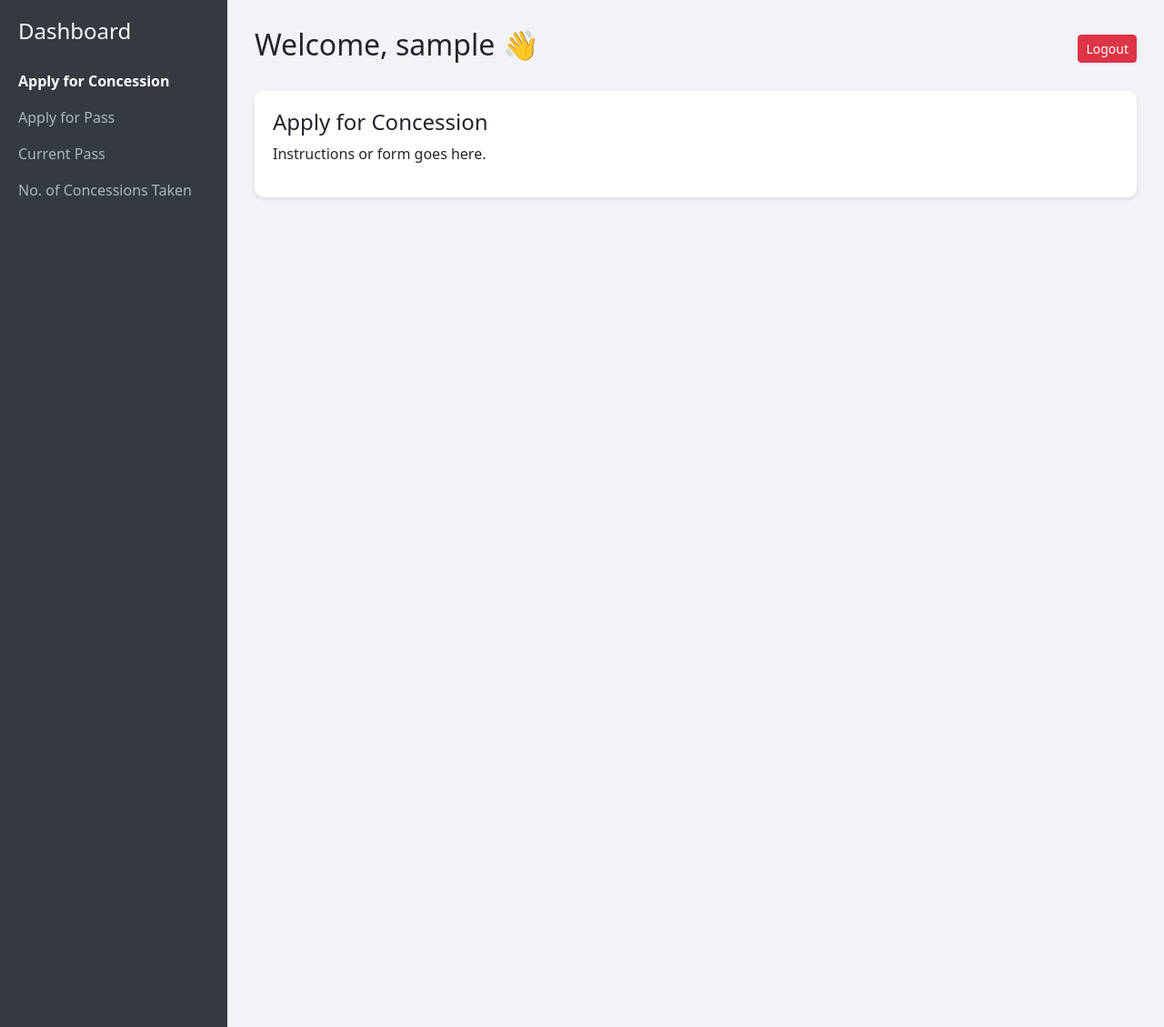
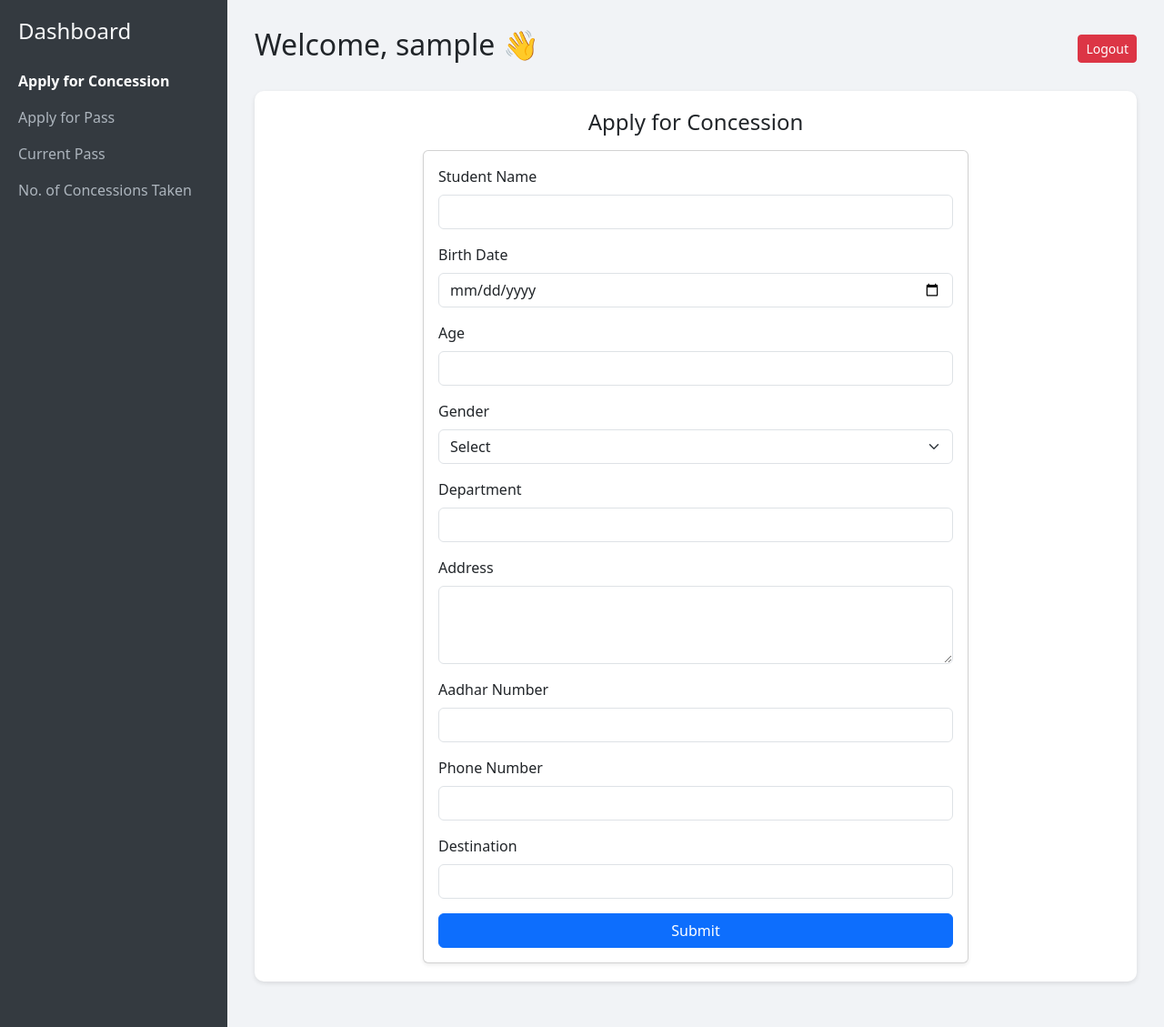
Before and after one commit to sailee-pawar/epass-system, a Django app: page /dashboard/ in a window 1280 px wide. Shown: the whole page at 91% size. Run offline with Django 5.2, Linux system fonts and the light colour scheme; the visitor is signed in with stand-in values (Sample User, id 1).

Commit message:
Added concession form changes

```diff
--- a/accounts/templates/accounts/dashboard.html
+++ b/accounts/templates/accounts/dashboard.html
@@ -74,8 +74,9 @@
 
 		<div id="moduleContent">
 			<div class="module module-card" id="concession">
-				<h4>Apply for Concession</h4>
-				<p>Instructions or form goes here.</p>
+				<h4 class="text-center">Apply for Concession</h4>
+				<!-- Include the separate form template -->
+    			{% include 'concession_form.html' %}
 			</div>
 
 			<div class="module module-card d-none" id="pass">
--- /dev/null
+++ b/accounts/templates/concession_form.html
@@ -0,0 +1,58 @@
+<!-- templates/concession_form.html -->
+<div class="card mt-3 p-3 shadow-sm mx-auto" style="max-width: 600px;">
+	<form method="post" action="{% url 'apply_concession' %}">
+		{% csrf_token %}
+
+		<div class="mb-3">
+			<label for="id_s_name" class="form-label">Student Name</label>
+			<input type="text" name="s_name" id="id_s_name" class="form-control" required>
+		</div>
+
+		<div class="mb-3">
+			<label for="id_b_date" class="form-label">Birth Date</label>
+			<input type="date" name="b_date" id="id_b_date" class="form-control">
+		</div>
+
+		<div class="mb-3">
+			<label for="id_age" class="form-label">Age</label>
+			<input type="number" name="age" id="id_age" class="form-control">
+		</div>
+
+		<div class="mb-3">
+			<label for="id_gender" class="form-label">Gender</label>
+			<select name="gender" id="id_gender" class="form-select">
+				<option value="">Select</option>
+				<option value="Male">Male</option>
+				<option value="Female">Female</option>
+				<option value="Other">Other</option>
+			</select>
+		</div>
+
+		<div class="mb-3">
+			<label for="id_department" class="form-label">Department</label>
+			<input type="text" name="department" id="id_department" class="form-control">
+		</div>
+
+		<div class="mb-3">
+			<label for="id_address" class="form-label">Address</label>
+			<textarea name="address" id="id_address" class="form-control" rows="3"></textarea>
+		</div>
+
+		<div class="mb-3">
+			<label for="id_adhar_no" class="form-label">Aadhar Number</label>
+			<input type="text" name="adhar_no" id="id_adhar_no" class="form-control">
+		</div>
+
+		<div class="mb-3">
+			<label for="id_phone_no" class="form-label">Phone Number</label>
+			<input type="tel" name="phone_no" id="id_phone_no" class="form-control">
+		</div>
+
+		<div class="mb-3">
+			<label for="id_destination" class="form-label">Destination</label>
+			<input type="text" name="destination" id="id_destination" class="form-control">
+		</div>
+
+		<button type="submit" class="btn btn-primary w-100">Submit</button>
+	</form>
+</div>
--- a/accounts/urls.py
+++ b/accounts/urls.py
@@ -6,4 +6,5 @@ urlpatterns = [
     path('login/', views.login_view, name='login'),
     path('dashboard/', views.dashboard_view, name='dashboard'),
     path('logout/', views.logout_view, name='logout'),
+    path('apply_concession/', views.apply_concession, name='apply_concession'),
 ]
--- a/accounts/views.py
+++ b/accounts/views.py
@@ -5,10 +5,9 @@ from django.contrib import messages
 from django.contrib.auth.decorators import login_required
 from django.conf import settings
 
-
-
-
-
+from accounts.models import ConcessionData
+from .concession_form import ConcessionDataForm
+import json
 
 def signup_view(request):
     if request.method == "POST":
@@ -65,3 +64,36 @@ def dashboard_view(request):
 def logout_view(request):
     logout(request)
     return redirect(settings.LOGOUT_REDIRECT_URL)
+
+
+def apply_concession(request):
+    """
+    View to display and handle the Concession form.
+    Saves submitted data to the existing concession_data table.
+    """
+    print("POST data:", request.POST)
+
+    if request.method == 'POST':
+        form = ConcessionDataForm(request.POST)
+
+        if form.is_valid():
+            obj = form.save(commit=False)
+            # Optionally associate with logged-in user
+            # obj.user_id = request.user.id if hasattr(request.user, 'id') else None
+            obj.save()
+            return redirect('dashboard')  # reload page after submission
+        else:
+            print("Form errors:", form.errors)
+    else:
+        print("in here")
+        form = ConcessionDataForm()
+
+    # Count total concessions submitted by the user (optional)
+    # concessions_taken = ConcessionData.objects.filter(user_id=request.user.id).count() if hasattr(request.user, 'id') else 0
+
+    context = {
+        'form': form,
+        'concessions_taken': 0
+    }
+
+    return render(request, 'dashboard.html', context)
```
Also changed, not shown: accounts/concession_form.py (added, +13 -0 lines), accounts/models.py (+23 -0 lines).
